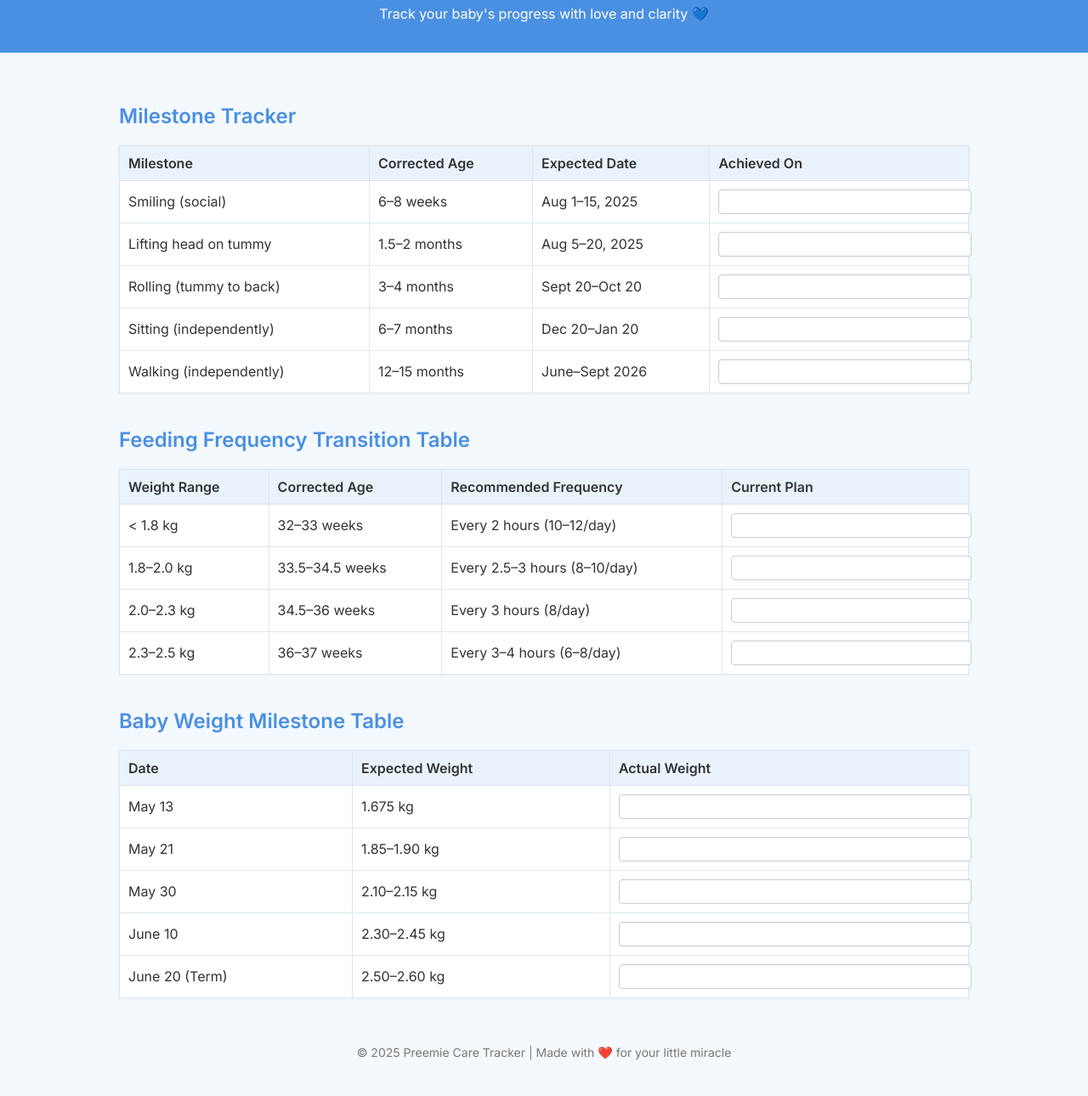
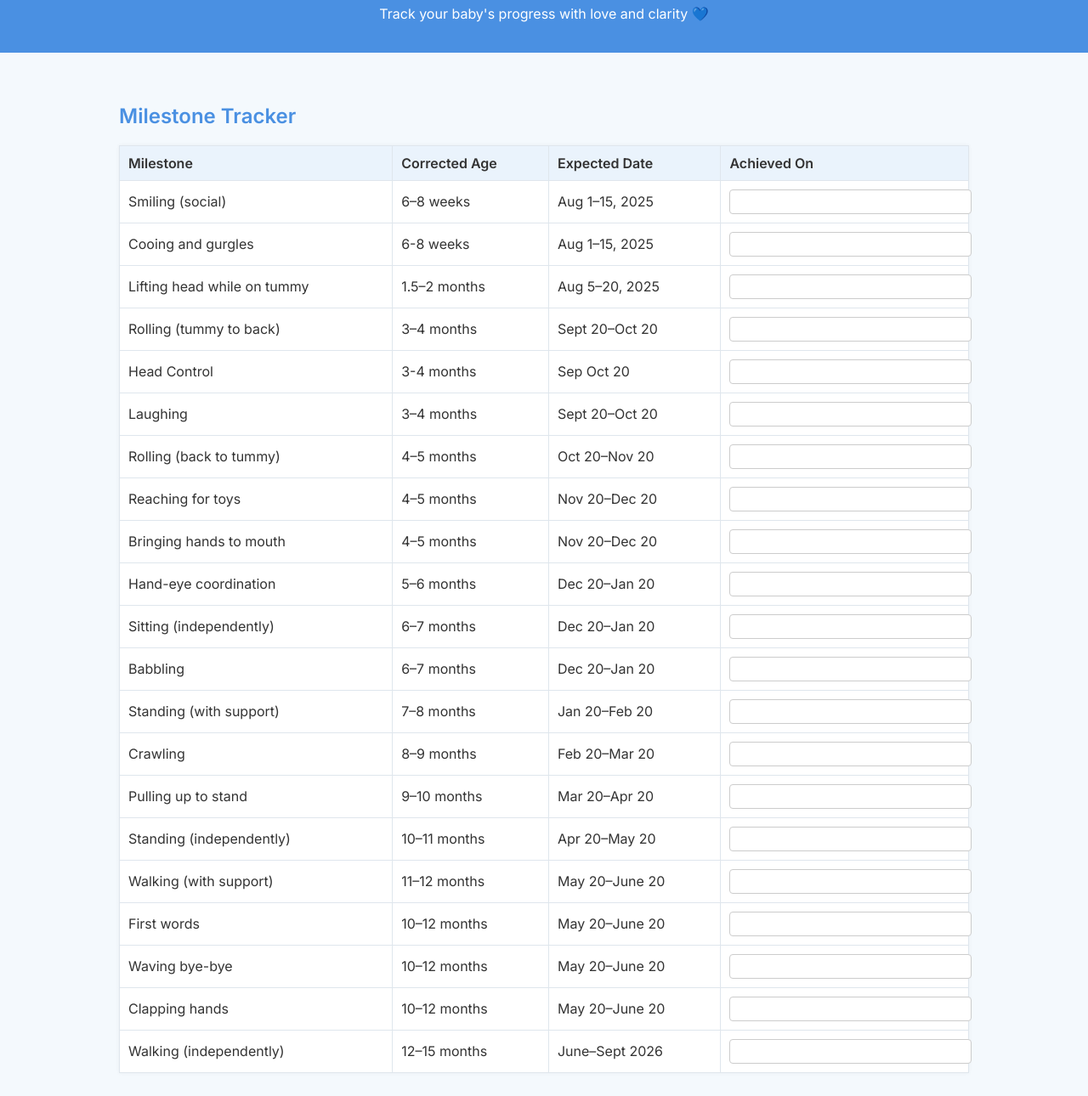
Before and after one commit to akhileshmvn/preemietracker, a plain HTML site: page index.html in a window 1280 px wide. Shown: the part 96-1386 px from the top of the page at 85% size. Before the commit the page ends 1363 px from the top, so only its background shows below. Drawn offline with Linux system fonts and the light colour scheme.

Commit message:
added additional stuff

```diff
--- a/index.html
+++ b/index.html
@@ -61,7 +61,7 @@
 </head>
 <body>
   <header>
-    <h1>Preemie Baby Growth & Milestone Tracker</h1>
+    <h1>Aaru Growth & Milestone Tracker</h1>
     <p>Track your baby's progress with love and clarity 💙</p>
   </header>
   <main>
@@ -70,9 +70,25 @@
       <table>
         <tr><th>Milestone</th><th>Corrected Age</th><th>Expected Date</th><th>Achieved On</th></tr>
         <tr><td>Smiling (social)</td><td>6–8 weeks</td><td>Aug 1–15, 2025</td><td><input type="text" /></td></tr>
-        <tr><td>Lifting head on tummy</td><td>1.5–2 months</td><td>Aug 5–20, 2025</td><td><input type="text" /></td></tr>
+        <tr><td>Cooing and gurgles</td><td>6-8 weeks</td><td>Aug 1–15, 2025</td><td><input type="text" /></td></tr>
+        <tr><td>Lifting head while on tummy</td><td>1.5–2 months</td><td>Aug 5–20, 2025</td><td><input type="text" /></td></tr>
         <tr><td>Rolling (tummy to back)</td><td>3–4 months</td><td>Sept 20–Oct 20</td><td><input type="text" /></td></tr>
+        <tr><td>Head Control</td><td>3-4 months</td><td>Sep Oct 20</td><td><input type="text" /></td></tr>
+        <tr><td>Laughing</td><td>3–4 months</td><td>Sept 20–Oct 20</td><td><input type="text" /></td></tr>
+        <tr><td>Rolling (back to tummy)</td><td>4–5 months</td><td>Oct 20–Nov 20</td><td><input type="text" /></td></tr>
+        <tr><td>Reaching for toys</td><td>4–5 months</td><td>Nov 20–Dec 20</td><td><input type="text" /></td></tr>
+        <tr><td>Bringing hands to mouth</td><td>4–5 months</td><td>Nov 20–Dec 20</td><td><input type="text" /></td></tr>
+        <tr><td>Hand-eye coordination</td><td>5–6 months</td><td>Dec 20–Jan 20</td><td><input type="text" /></td></tr>
         <tr><td>Sitting (independently)</td><td>6–7 months</td><td>Dec 20–Jan 20</td><td><input type="text" /></td></tr>
+        <tr><td>Babbling</td><td>6–7 months</td><td>Dec 20–Jan 20</td><td><input type="text" /></td></tr>
+        <tr><td>Standing (with support)</td><td>7–8 months</td><td>Jan 20–Feb 20</td><td><input type="text" /></td></tr>
+        <tr><td>Crawling</td><td>8–9 months</td><td>Feb 20–Mar 20</td><td><input type="text" /></td></tr>
+        <tr><td>Pulling up to stand</td><td>9–10 months</td><td>Mar 20–Apr 20</td><td><input type="text" /></td></tr>
+        <tr><td>Standing (independently)</td><td>10–11 months</td><td>Apr 20–May 20</td><td><input type="text" /></td></tr>
+        <tr><td>Walking (with support)</td><td>11–12 months</td><td>May 20–June 20</td><td><input type="text" /></td></tr>
+        <tr><td>First words</td><td>10–12 months</td><td>May 20–June 20</td><td><input type="text" /></td></tr>
+        <tr><td>Waving bye-bye</td><td>10–12 months</td><td>May 20–June 20</td><td><input type="text" /></td></tr>
+        <tr><td>Clapping hands</td><td>10–12 months</td><td>May 20–June 20</td><td><input type="text" /></td></tr>
         <tr><td>Walking (independently)</td><td>12–15 months</td><td>June–Sept 2026</td><td><input type="text" /></td></tr>
       </table>
     </section>
```
